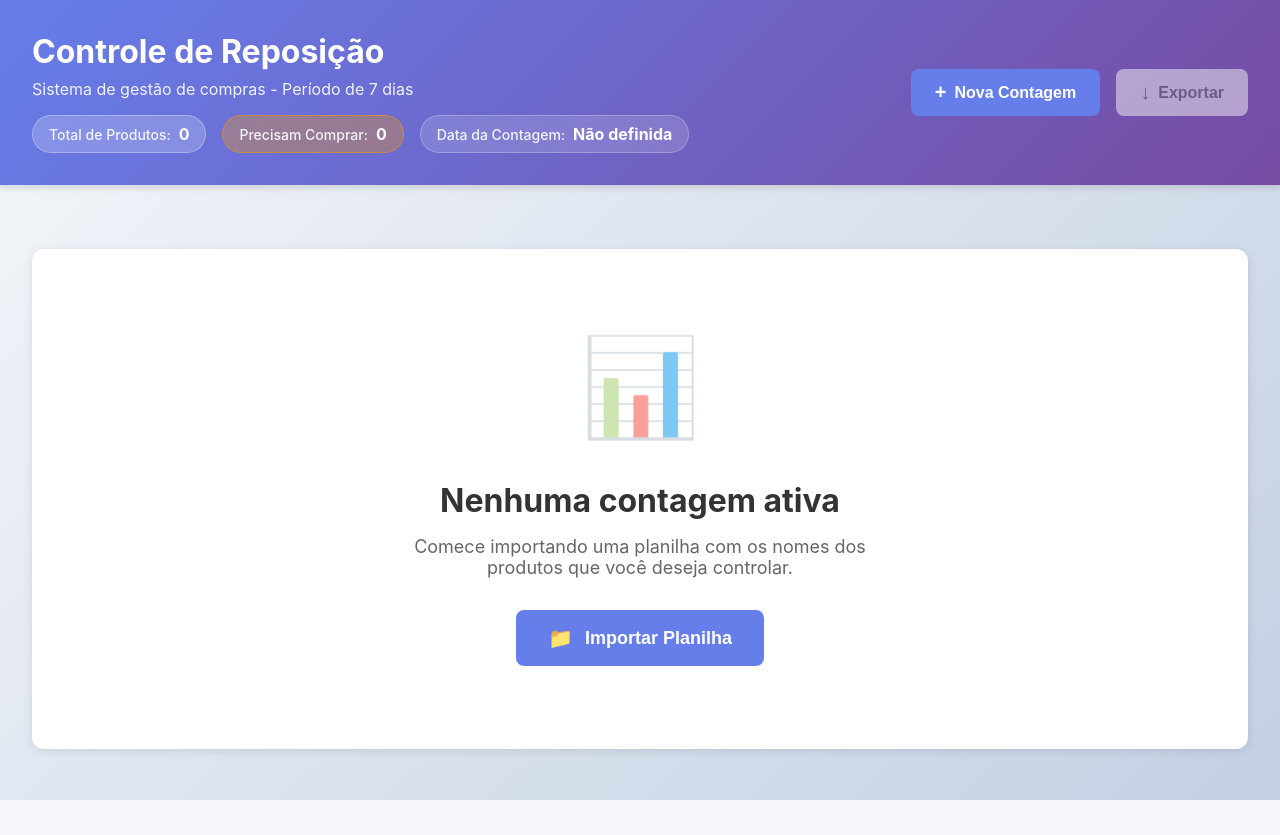
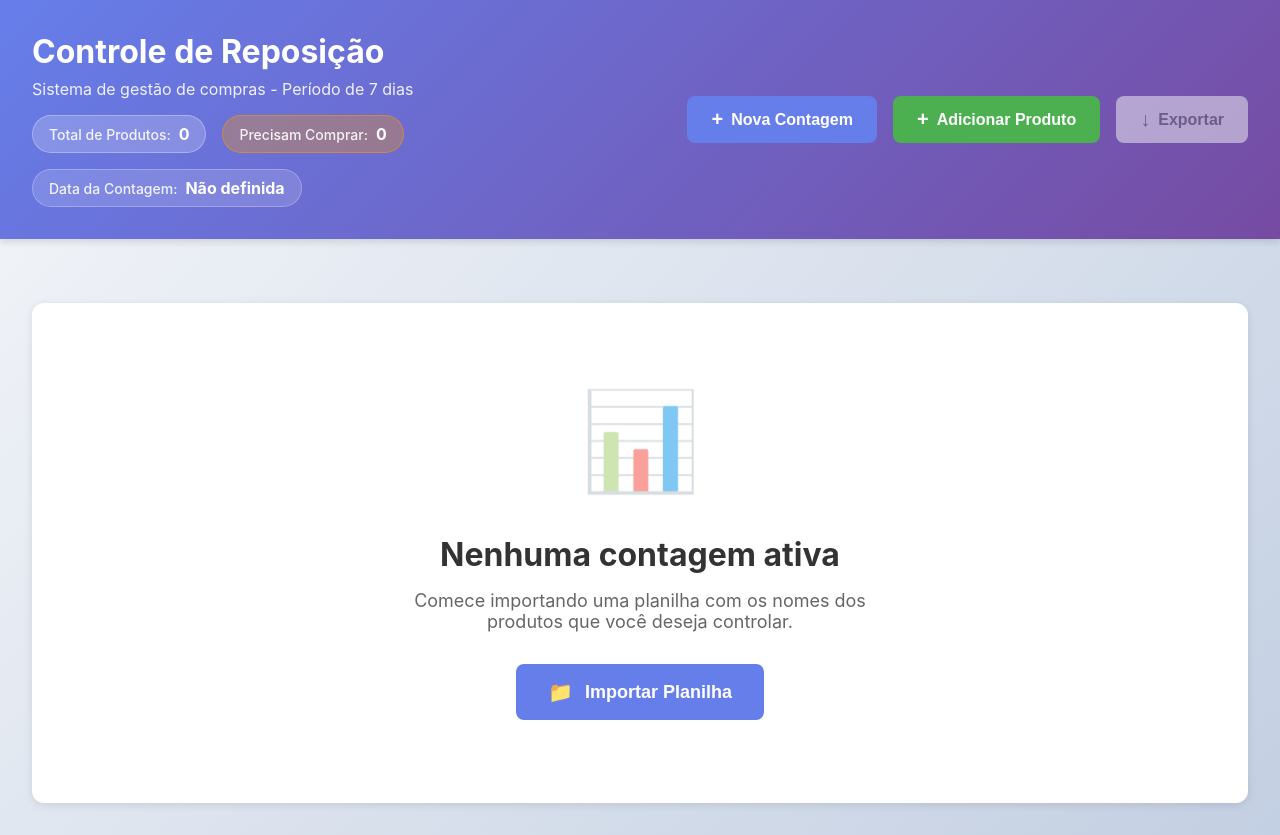
Before and after one commit to wpiogar/controle-reposicao, a React (Vite) app in the folder frontend/: page /reposicao in a window 1280 px wide. Before the commit the page ends 800 px from the top, so only its background shows below. Built offline with nearby package versions, Linux system fonts and the light colour scheme.

Commit message:
Add Adicionar Produto button and update styles

```diff
--- a/frontend/src/components/reposicao/ProductModal.css
+++ b/frontend/src/components/reposicao/ProductModal.css
@@ -260,6 +260,15 @@
   color: #1976d2;
 }
 
+.value-vermelho {
+  color: #ffffff;
+  background-color: #d32f2f;
+  padding: 0.5rem 1rem;
+  border-radius: 8px;
+  font-weight: 700;
+  box-shadow: 0 2px 8px rgba(211, 47, 47, 0.3);
+}
+
 .calculated-formula {
   font-size: 0.813rem;
   color: #999999;
--- a/frontend/src/components/reposicao/ReposicaoHeader.css
+++ b/frontend/src/components/reposicao/ReposicaoHeader.css
@@ -145,6 +145,16 @@
   background-color: rgba(255, 255, 255, 0.3);
 }
 
+.btn-success {
+  background-color: #4caf50;
+  color: #ffffff;
+  border: none;
+}
+
+.btn-success:hover {
+  background-color: #45a049;
+}
+
 /* Responsividade */
 @media (max-width: 1024px) {
   .header-container {
--- a/frontend/src/components/reposicao/ReposicaoHeader.tsx
+++ b/frontend/src/components/reposicao/ReposicaoHeader.tsx
@@ -13,6 +13,7 @@ interface ReposicaoHeaderProps {
   totalPrecisaComprar: number;
   dataContagem: string;
   onNovaContagem: () => void;
+  onAdicionarProduto: () => void;
   onExportar: () => void;
 }
 
@@ -21,6 +22,7 @@ const ReposicaoHeader: React.FC<ReposicaoHeaderProps> = ({
   totalPrecisaComprar,
   dataContagem,
   onNovaContagem,
+  onAdicionarProduto,
   onExportar
 }) => {
 
@@ -81,6 +83,15 @@ const ReposicaoHeader: React.FC<ReposicaoHeaderProps> = ({
           </button>
 
           <button
+            className="btn btn-success"
+            onClick={onAdicionarProduto}
+            title="Adicionar produto individual"
+          >
+            <span className="btn-icon">+</span>
+            Adicionar Produto
+          </button>
+
+          <button
             className="btn btn-secondary"
             onClick={onExportar}
             title="Exportar lista de compras"
```
